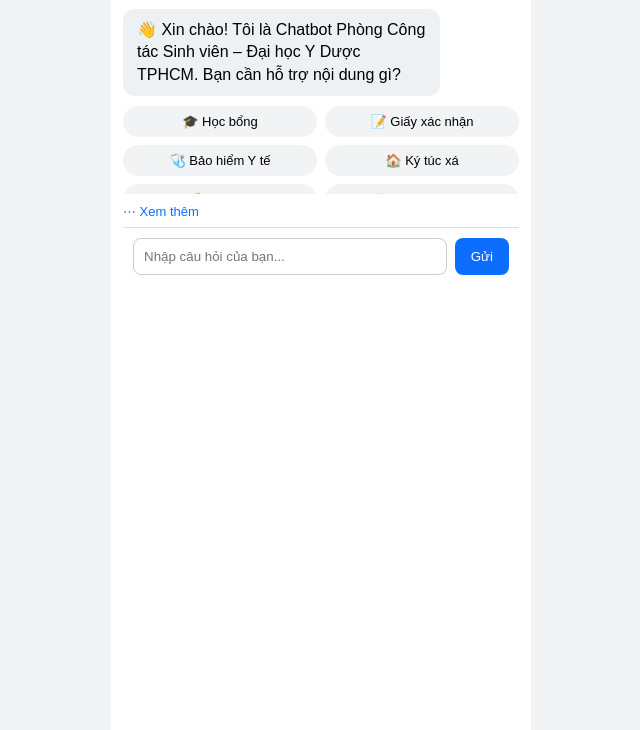
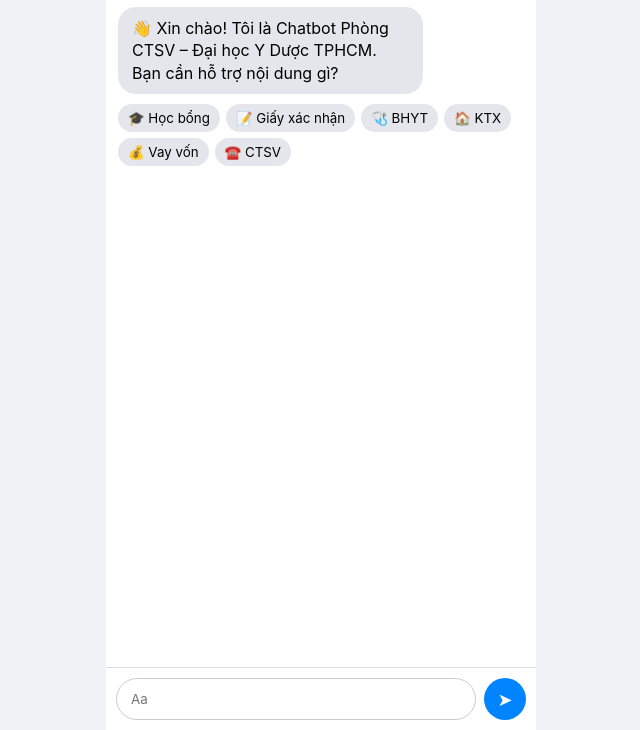
Before and after one commit to CTSV-collab/chatbox-ctsv-ump, a website: page public/index.html in a window 1280 px wide. Shown: the part 70-800 px from the top of the page, without its empty margins (319-959 px from the left). Drawn offline with Linux system fonts and the light colour scheme.

Commit message:
update chatbot

```diff
--- a/public/index.html
+++ b/public/index.html
@@ -2,60 +2,48 @@
 <html lang="vi">
 <head>
   <meta charset="UTF-8" />
-  <meta name="viewport" content="width=device-width, initial-scale=1.0, maximum-scale=1.0, user-scalable=no">
-  <title>Chatbot Phòng CTSV - UMP</title>
+  <meta name="viewport" content="width=device-width, initial-scale=1.0">
+  <title>Chatbot CTSV - UMP</title>
   <link rel="stylesheet" href="style.css" />
 </head>
+
 <body>
-  <div class="chat-container">
+<div class="app">
+
+  <!-- HEADER -->
   <div class="chat-header">
-      <img src="logo.png" alt="Logo" class="logo">
+    <img src="logo.png" class="logo">
     <div>
       <div class="title">Chatbot Phòng CTSV - UMP</div>
       <div class="subtitle">Hỗ trợ thông tin sinh viên</div>
     </div>
   </div>
 
-    <div class="chat-messages" id="chatMessages">
+  <!-- CHAT -->
+  <div class="chat-body" id="chatMessages">
     <div class="message bot">
-        👋 Xin chào! Tôi là Chatbot Phòng Công tác Sinh viên – Đại học Y Dược TPHCM.
+      👋 Xin chào! Tôi là Chatbot Phòng CTSV – Đại học Y Dược TPHCM.
       Bạn cần hỗ trợ nội dung gì?
     </div>
+
     <div class="quick-replies" id="quickReplies">
-  <button class="qr" onclick="sendQuick('Học bổng sinh viên')">🎓 Học bổng</button>
-  <button class="qr" onclick="sendQuick('Giấy xác nhận sinh viên')">📝 Giấy xác nhận</button>
-  <button class="qr" onclick="sendQuick('Bảo hiểm y tế sinh viên')">🩺 Bảo hiểm Y tế</button>
-  <button class="qr" onclick="sendQuick('Ký túc xá sinh viên')">🏠 Ký túc xá</button>
-  <button class="qr" onclick="sendQuick('Vay vốn sinh viên')">💰 Vay vốn</button>
-  <button class="qr" onclick="sendQuick('Liên hệ Phòng CTSV')">☎️ Liên hệ CTSV</button>
+      <button onclick="sendQuick('Học bổng')">🎓 Học bổng</button>
+      <button onclick="sendQuick('Giấy xác nhận')">📝 Giấy xác nhận</button>
+      <button onclick="sendQuick('BHYT')">🩺 BHYT</button>
+      <button onclick="sendQuick('Ký túc xá')">🏠 KTX</button>
+      <button onclick="sendQuick('Vay vốn')">💰 Vay vốn</button>
+      <button onclick="sendQuick('Liên hệ CTSV')">☎️ CTSV</button>
+    </div>
   </div>
 
-<div class="toggle-quick" onclick="toggleQuickReplies()">
-  ⋯ Xem thêm
+  <!-- INPUT -->
+  <div class="chat-input">
+    <input id="userInput" placeholder="Aa" />
+    <button onclick="sendMessage()">➤</button>
   </div>
-    <div class="chat-input">
-      <input
-        type="text"
-        id="userInput"
-        placeholder="Nhập câu hỏi của bạn..."
-        onkeydown="if(event.key==='Enter') sendMessage()"
-      />
-      <button onclick="sendMessage()">Gửi</button>
-    </div>
+
 </div>
 
 <script src="script.js"></script>
 </body>
 </html>
-<script>
-function toggleQuickReplies() {
-  const qr = document.getElementById("quickReplies");
-  const toggle = document.querySelector(".toggle-quick");
-
-  qr.classList.toggle("expanded");
-
-  toggle.innerText = qr.classList.contains("expanded")
-    ? "Thu gọn ▲"
-    : "⋯ Xem thêm";
-}
-</script>
--- a/public/style.css
+++ b/public/style.css
@@ -1,43 +1,40 @@
 * {
   box-sizing: border-box;
-  font-family: Arial, Helvetica, sans-serif;
+  font-family: -apple-system, BlinkMacSystemFont, "Segoe UI";
 }
 
 html, body {
+  height: 100%;
   margin: 0;
-  padding: 0;
-  height: 100%;
-  background: #f2f3f5;
+  background: #f0f2f5;
 }
 
-/* KHUNG CHAT CHÍNH */
-.chat-container {
+.app {
   height: 100dvh;
-  max-width: 420px;
-  margin: 0 auto;
+  max-width: 430px;
+  margin: auto;
   background: #fff;
   display: flex;
   flex-direction: column;
-  border-radius: 0;
 }
 
 /* HEADER */
 .chat-header {
   display: flex;
+  align-items: center;
   gap: 10px;
   padding: 12px;
-  border-bottom: 1px solid #e0e0e0;
+  border-bottom: 1px solid #ddd;
   flex-shrink: 0;
 }
 
 .logo {
-  width: 42px;
-  height: 42px;
+  width: 40px;
+  height: 40px;
 }
 
 .title {
-  font-weight: bold;
-  font-size: 15px;
+  font-weight: 600;
 }
 
 .subtitle {
@@ -45,84 +42,71 @@ html, body {
   color: #666;
 }
 
-/* VÙNG CHAT – CHỈ CHỖ NÀY ĐƯỢC SCROLL */
-.chat-messages {
+/* BODY */
+.chat-body {
   flex: 1;
   padding: 12px;
   overflow-y: auto;
 }
 
-/* TIN NHẮN */
+/* MESSAGE */
 .message {
-  max-width: 80%;
+  max-width: 75%;
   padding: 10px 14px;
-  margin-bottom: 10px;
-  border-radius: 12px;
+  border-radius: 18px;
+  margin-bottom: 8px;
   line-height: 1.4;
 }
 
 .message.bot {
-  background: #eef1f4;
+  background: #e4e6eb;
 }
 
 .message.user {
-  background: #0d6efd;
+  background: #0084ff;
   color: #fff;
   margin-left: auto;
 }
 
 /* QUICK REPLIES */
 .quick-replies {
-  display: grid;
-  grid-template-columns: repeat(2, 1fr);
-  gap: 8px;
-  margin: 10px 0;
-  max-height: 88px;
-  overflow: hidden;
-  transition: max-height 0.3s ease;
+  display: flex;
+  flex-wrap: wrap;
+  gap: 6px;
+  margin-top: 10px;
 }
 
-.quick-replies.expanded {
-  max-height: 300px;
-}
-
-.qr {
-  padding: 8px;
+.quick-replies button {
   border: none;
-  border-radius: 16px;
-  background: #f1f3f5;
-  font-size: 13px;
-}
-
-/* NÚT XEM THÊM */
-.toggle-quick {
-  font-size: 13px;
-  color: #0d6efd;
-  margin-bottom: 8px;
+  padding: 6px 10px;
+  border-radius: 999px;
+  background: #e4e6eb;
   cursor: pointer;
 }
 
-/* THANH NHẬP – DÍNH ĐÁY */
+/* INPUT */
 .chat-input {
   display: flex;
   gap: 8px;
   padding: 10px;
   border-top: 1px solid #ddd;
-  background: #fff;
   flex-shrink: 0;
 }
 
 .chat-input input {
   flex: 1;
-  padding: 10px;
-  border-radius: 8px;
+  padding: 10px 14px;
+  border-radius: 999px;
   border: 1px solid #ccc;
+  outline: none;
 }
 
 .chat-input button {
-  padding: 10px 16px;
+  background: #0084ff;
+  color: white;
   border: none;
-  border-radius: 8px;
-  background: #0d6efd;
-  color: #fff;
+  width: 42px;
+  height: 42px;
+  border-radius: 50%;
+  font-size: 18px;
 }
```
Lines whose indentation alone changed are shown as unchanged.
